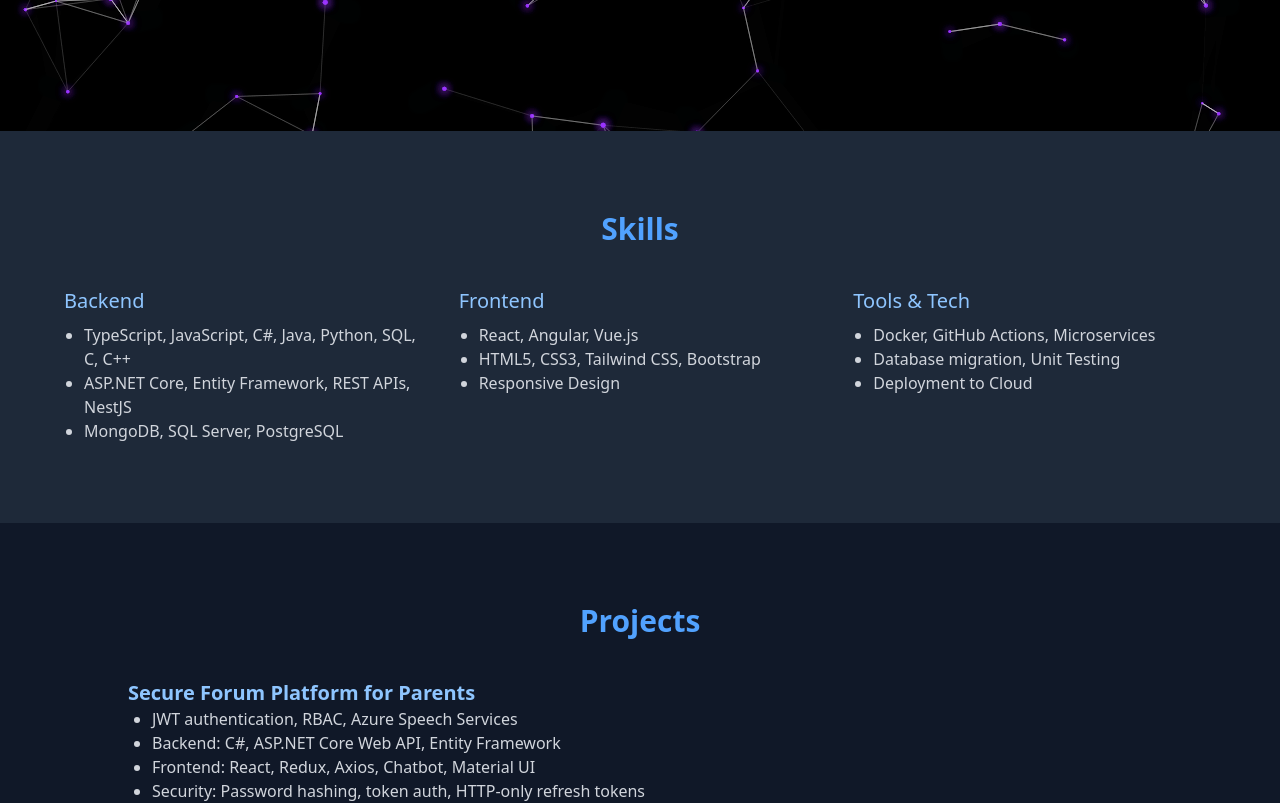
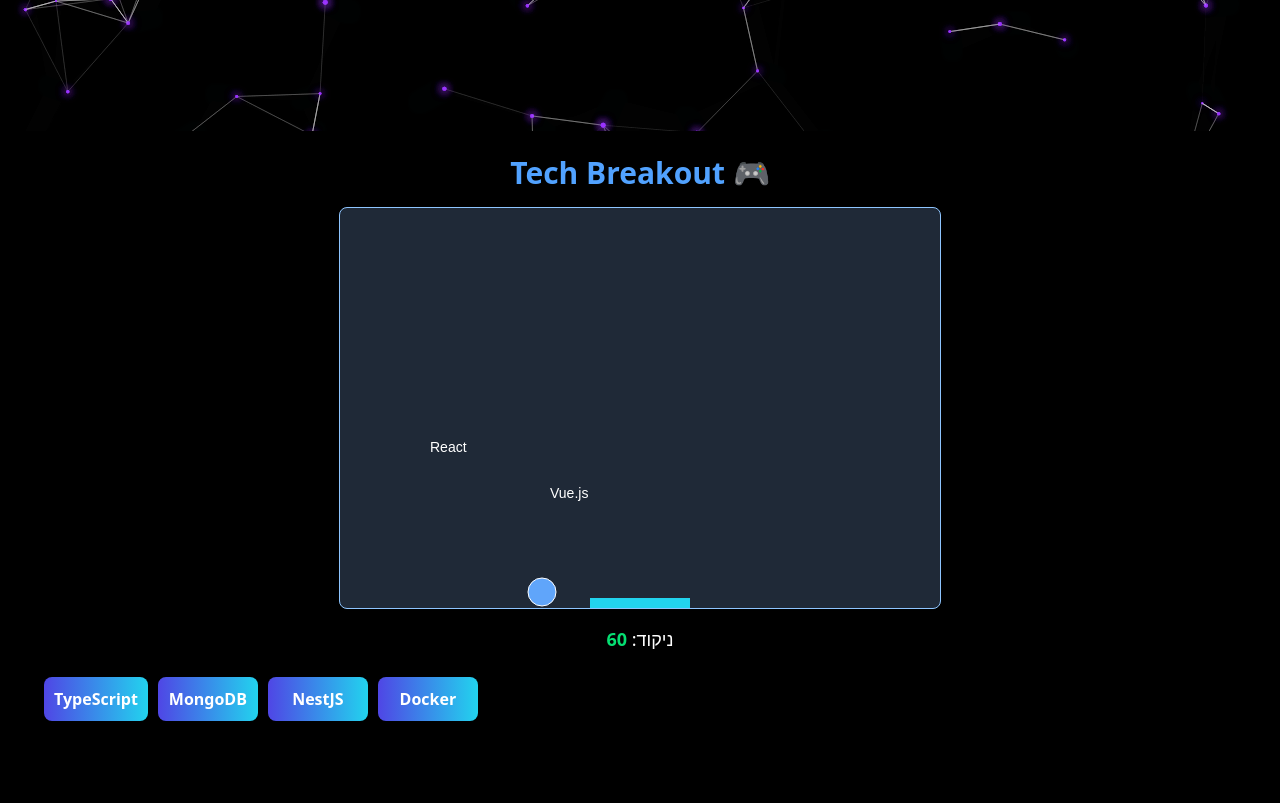
Before and after one commit to efrat-dev/efrat, a Vue app: page / in a window 1280 px wide. Shown: the part 1140-1943 px from the top of the page. Built offline with nearby package versions, Linux system fonts and the light colour scheme; the HTML template or start-up script is replaced by a standard one.

Commit message:
Atari Game for skills section

```diff
--- a/src/components/SkillsSection.vue
+++ b/src/components/SkillsSection.vue
@@ -1,36 +1,203 @@
 <template>
-  <section id="skills" class="py-20 px-6 bg-gray-800 text-white" data-aos="fade-up">
-    <div class="max-w-6xl mx-auto">
-      <h2 class="text-3xl font-bold text-blue-400 mb-10 text-center">Skills</h2>
+  <div class="bg-black text-white h-screen flex flex-col items-center justify-start p-6 overflow-hidden">
+    <h1 class="text-3xl font-bold text-blue-400 mb-4">Tech Breakout 🎮</h1>
+    <canvas ref="canvas" width="600" height="400" class="border border-blue-300"></canvas>
 
-      <div class="grid grid-cols-1 md:grid-cols-3 gap-8 text-gray-300">
-        <div>
-          <h3 class="text-xl text-blue-300 mb-2">Backend</h3>
-          <ul class="list-disc ml-5">
-            <li>TypeScript, JavaScript, C#, Java, Python, SQL, C, C++</li>
-            <li>ASP.NET Core, Entity Framework, REST APIs, NestJS</li>
-            <li>MongoDB, SQL Server, PostgreSQL</li>
-          </ul>
-        </div>
-        <div>
-          <h3 class="text-xl text-blue-300 mb-2">Frontend</h3>
-          <ul class="list-disc ml-5">
-            <li>React, Angular, Vue.js</li>
-            <li>HTML5, CSS3, Tailwind CSS, Bootstrap</li>
-            <li>Responsive Design</li>
-          </ul>
-        </div>
-        <div>
-          <h3 class="text-xl text-blue-300 mb-2">Tools & Tech</h3>
-          <ul class="list-disc ml-5">
-            <li>Docker, GitHub Actions, Microservices</li>
-            <li>Database migration, Unit Testing</li>
-            <li>Deployment to Cloud</li>
-          </ul>
+    <div class="mt-4 text-lg">
+      ניקוד: <span class="text-green-400 font-bold">{{ score }}</span>
+    </div>
+
+    <div class="train-container mt-6 overflow-hidden w-full relative">
+      <div class="train" :class="{ 'move-train': trainReady }">
+        <div v-for="tech in allTechs" :key="tech" class="tech-box">
+          {{ tech }}
         </div>
       </div>
     </div>
-  </section>
+  </div>
 </template>
 
-<script lang="ts" setup></script>
+<script lang="ts" setup>
+import { ref, onMounted, computed } from 'vue'
+
+const canvas = ref<HTMLCanvasElement | null>(null)
+const score = ref(0)
+const allTechs = ref<string[]>([])
+const trainReady = computed(() => allTechs.value.length >= techPool.length)
+
+type Brick = {
+  x: number
+  y: number
+  tech: string
+  category: string
+  hit: boolean
+  color: string
+}
+
+const techPool: Brick[] = [
+  { tech: 'React', category: 'Frontend', x: 0, y: 0, hit: false, color: '#60A5FA' },
+  { tech: 'Vue.js', category: 'Frontend', x: 0, y: 0, hit: false, color: '#34D399' },
+  { tech: 'NestJS', category: 'Backend', x: 0, y: 0, hit: false, color: '#F87171' },
+  { tech: 'Docker', category: 'Tools & Tech', x: 0, y: 0, hit: false, color: '#FBBF24' },
+  { tech: 'MongoDB', category: 'Backend', x: 0, y: 0, hit: false, color: '#10B981' },
+  { tech: 'TypeScript', category: 'Frontend', x: 0, y: 0, hit: false, color: '#A78BFA' },
+]
+
+const bricks: Brick[] = []
+const drops: { text: string; x: number; y: number; category: string }[] = []
+
+let ballColor = '#ffffff'
+
+onMounted(() => {
+  if (!canvas.value) return
+  const ctx = canvas.value.getContext('2d')!
+  const cw = canvas.value.width
+  const ch = canvas.value.height
+
+  const rows = 2, cols = 3, bw = 100, bh = 30
+  for (let r = 0; r < rows; r++) {
+    for (let c = 0; c < cols; c++) {
+      const i = r * cols + c
+      if (i < techPool.length) {
+        const brick = { ...techPool[i] }
+        brick.x = 60 + c * (bw + 20)
+        brick.y = 50 + r * (bh + 60)
+        bricks.push(brick)
+      }
+    }
+  }
+
+  let ballX = cw / 2
+  let ballY = ch - 30
+  let ballDX = 3.5
+  let ballDY = -3.5
+  const ballR = 14
+
+  const paddleW = 100
+  const paddleH = 10
+  let paddleX = (cw - paddleW) / 2
+
+  canvas.value.addEventListener('mousemove', (e) => {
+    const rect = canvas.value!.getBoundingClientRect()
+    const mouseX = e.clientX - rect.left
+    paddleX = mouseX - paddleW / 2
+  })
+
+  function drawDrops() {
+    drops.forEach((d, i) => {
+      ctx.fillStyle = 'white'
+      ctx.font = '14px Arial'
+      ctx.fillText(d.text, d.x, d.y)
+      d.y += 2
+      if (d.y > ch - 50) {
+        if (!allTechs.value.includes(d.text)) allTechs.value.push(d.text)
+        drops.splice(i, 1)
+      }
+    })
+  }
+
+  function draw() {
+    ctx.clearRect(0, 0, cw, ch)
+
+    // Draw bricks
+    bricks.forEach((b) => {
+      if (!b.hit) {
+        ctx.beginPath()
+        ctx.arc(b.x + bw / 2, b.y + bh / 2, 20, 0, Math.PI * 2)
+        ctx.fillStyle = b.color
+        ctx.fill()
+        ctx.strokeStyle = 'white'
+        ctx.stroke()
+        ctx.closePath()
+      }
+    })
+
+    // Draw ball
+    ctx.beginPath()
+    ctx.arc(ballX, ballY, ballR, 0, Math.PI * 2)
+    ctx.fillStyle = ballColor
+    ctx.fill()
+    ctx.strokeStyle = 'white'
+    ctx.stroke()
+    ctx.closePath()
+
+    // Draw paddle
+    ctx.fillStyle = '#22D3EE'
+    ctx.fillRect(paddleX, ch - paddleH, paddleW, paddleH)
+
+    drawDrops()
+
+    // Ball movement
+    ballX += ballDX
+    ballY += ballDY
+
+    if (ballX + ballR > cw || ballX - ballR < 0) ballDX *= -1
+    if (ballY - ballR < 0) ballDY *= -1
+    if (ballY + ballR > ch) {
+      ballX = cw / 2
+      ballY = ch - 30
+      ballDY = -3.5
+    }
+
+    // Paddle collision
+    if (
+      ballY + ballR > ch - paddleH &&
+      ballX > paddleX &&
+      ballX < paddleX + paddleW
+    ) {
+      ballDY = -ballDY
+    }
+
+    // Brick collision
+    bricks.forEach((b) => {
+      if (
+        !b.hit &&
+        ballX > b.x && ballX < b.x + bw &&
+        ballY - ballR < b.y + bh && ballY + ballR > b.y
+      ) {
+        b.hit = true
+        ballDY = -ballDY
+        score.value += 10
+        ballColor = b.color
+        drops.push({ text: b.tech, x: b.x + 30, y: b.y + 30, category: b.category })
+      }
+    })
+
+    requestAnimationFrame(draw)
+  }
+
+  draw()
+})
+</script>
+
+<style scoped>
+canvas {
+  background-color: #1f2937;
+  border-radius: 8px;
+}
+
+.train-container {
+  height: 60px;
+}
+
+.train {
+  display: flex;
+  transition: transform 4s ease-in-out;
+  gap: 10px;
+  padding-left: 20px;
+}
+
+.tech-box {
+  min-width: 100px;
+  background: linear-gradient(to right, #4f46e5, #22d3ee);
+  padding: 10px;
+  border-radius: 8px;
+  text-align: center;
+  font-weight: bold;
+  white-space: nowrap;
+}
+
+.move-train {
+  transform: translateX(-100%);
+}
+</style>
```
